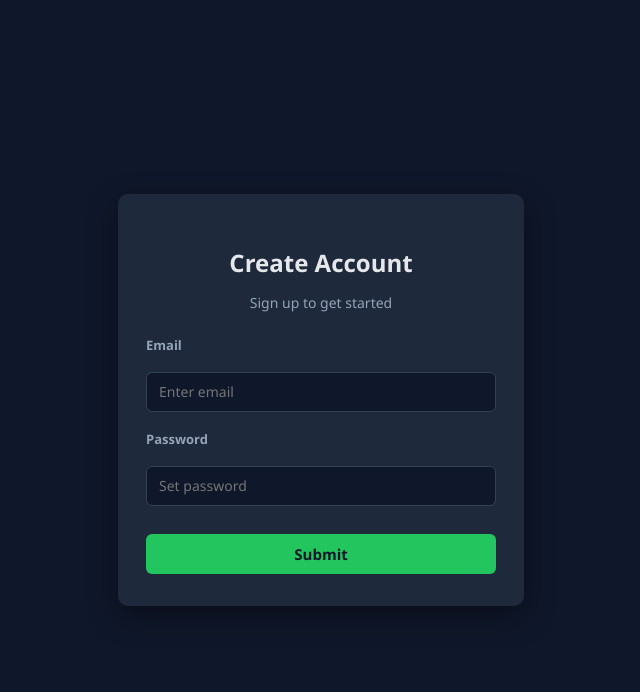
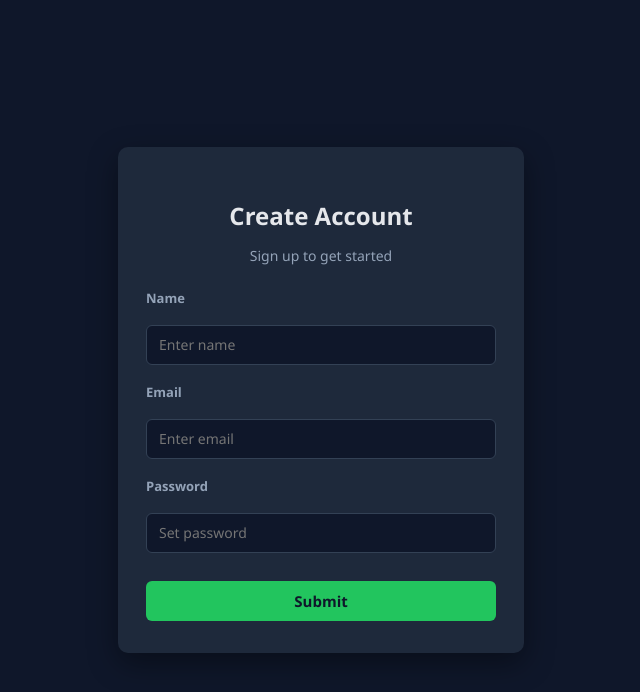
Before and after one commit to Atharv-Gujar123/Personal-Finance-Tracker-Project, a React (Vite) app in the folder react_project/: page /register in a window 1280 px wide. Shown: the top 692 px of the page, without its empty margins (319-959 px from the left). Built offline with nearby package versions, Linux system fonts and the light colour scheme.

Commit message:
fixed visibility and added name field

```diff
--- a/react_project/src/components/Dashboard.jsx
+++ b/react_project/src/components/Dashboard.jsx
@@ -4,7 +4,7 @@ import { BarGraph } from "./BarGraph";
 import { PieDiagram } from "./PieChart";
 import "./Dashboard.css";
 export const Dashboard = () => {
-  const email = localStorage.getItem('email')
+  const name = localStorage.getItem('name')
   const currentMonth = new Date().toISOString().slice(0, 7);
   const [month, setMonth] = useState(currentMonth);
   const { transactions } = useContext(TransactionContext);
@@ -70,7 +70,7 @@ A
   }, {});
   return (
     <>
-      <h1 className="heading">Welcome to the Dashboard! {email}</h1>
+      <h1 className="heading">Welcome to the Dashboard, {name} !</h1>
       <div className="dashboard-cards">
         <div className="card">
           <span className="label">Income</span>
--- a/react_project/src/components/Login.jsx
+++ b/react_project/src/components/Login.jsx
@@ -29,9 +29,10 @@ export const Login = () => {
 
       if (data.token) {
         localStorage.setItem("token", data.token);
-        localStorage.setItem("email",data.email)
+        localStorage.setItem("name",data.name)
         alert("Login successful");
         navigate("/dashboard");
+        window.location.reload()
       } else {
         alert(data.message);
       }
--- a/react_project/src/components/Navbar.jsx
+++ b/react_project/src/components/Navbar.jsx
@@ -2,9 +2,7 @@ import './Navbar.css';
 import { Link } from 'react-router-dom';
 const handleClick = () => {
     localStorage.removeItem('token')
-}
-const handleReload = () => {
-    window.location.reload()
+    localStorage.removeItem('name')
 }
 export const Navbar = () => {
     return(
@@ -12,7 +10,7 @@ export const Navbar = () => {
         <ul className='Navbar'>
             <li><Link to = "/dashboard" className='nav-link'>Dashboard</Link></li>
             <li><Link to = "/add" className = 'nav-link'>Add Transactions</Link></li>
-            <li onClick={handleReload}><Link to = "/Transactions" className='nav-link'>All Transactions</Link></li>
+            <li><Link to = "/Transactions" className='nav-link'>All Transactions</Link></li>
             <li onClick={handleClick}><Link to = "/" className='nav-link'>Logout</Link></li>
         </ul>
         </div>
--- a/react_project/src/components/Register.jsx
+++ b/react_project/src/components/Register.jsx
@@ -44,6 +44,15 @@ export const Register = () => {
           <p className="login-subtitle">Sign up to get started</p>
           <form className="login-form" onSubmit={handleSubmit}>
             <div className="form-group">
+              <label>Name</label>
+              <input
+                type="name"
+                name="name"
+                placeholder="Enter name"
+                onChange={handleChange}
+              />
+            </div>
+            <div className="form-group">
               <label>Email</label>
               <input
                 type="email"
```
Also changed, not shown: 1 other file (tests, documents, lock files or other folders).
